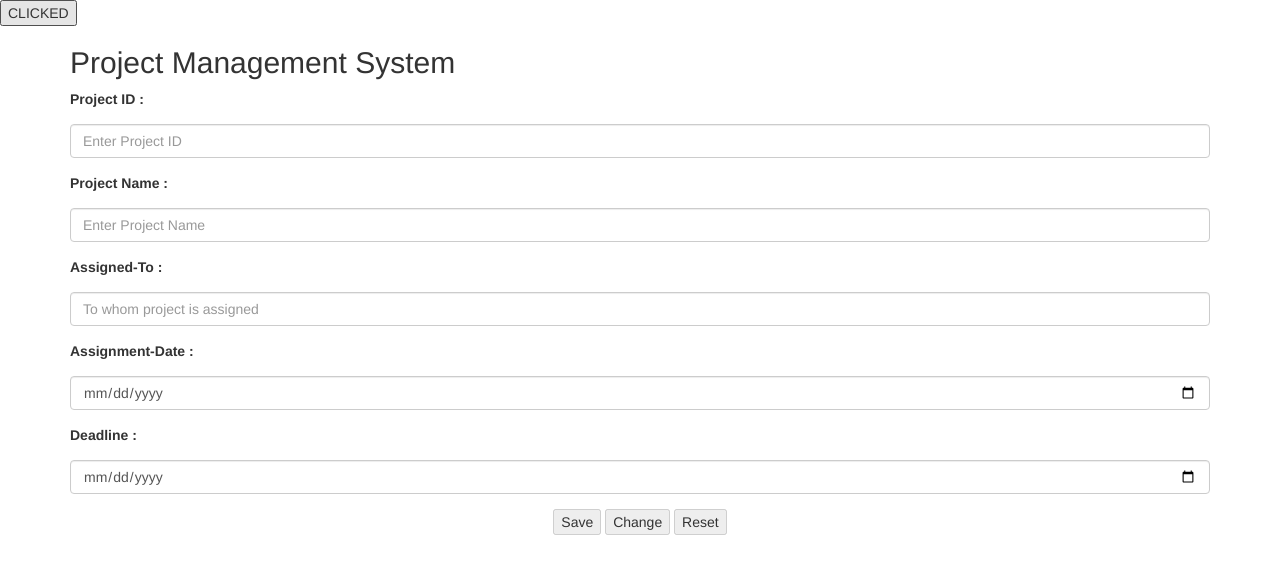
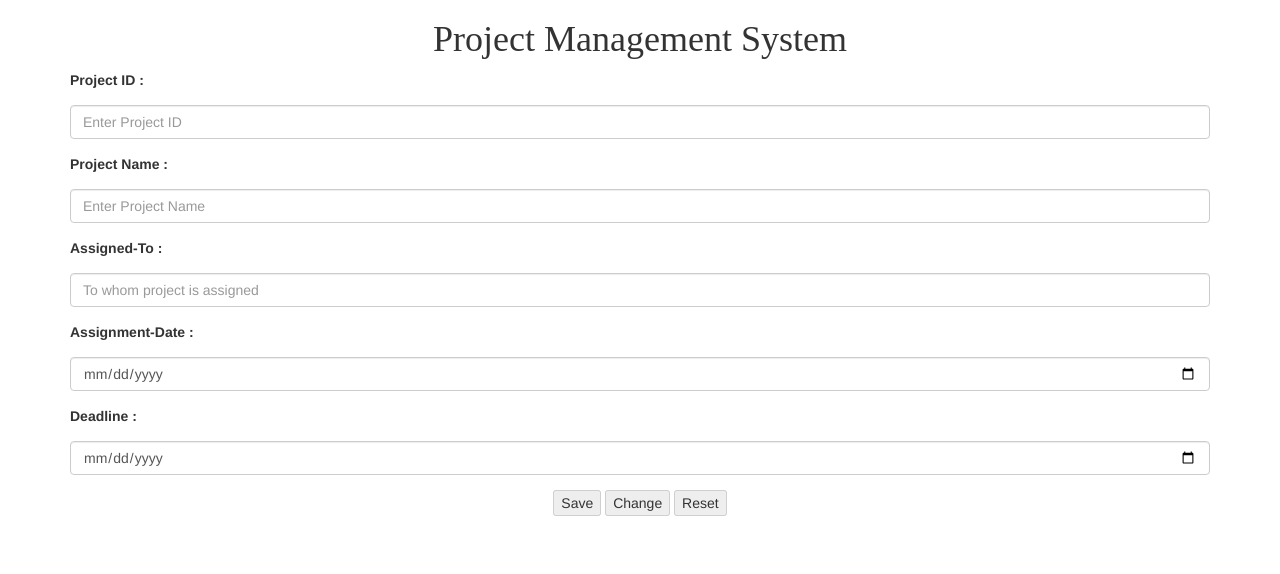
Before and after one commit to aithasahith02/Project-Management-Form, a plain HTML site: page public_html/index.html in a window 1280 px wide. Drawn offline with nearby package versions, Linux system fonts and the light colour scheme.

Commit message:
Added CSS.

```diff
--- a/public_html/index.html
+++ b/public_html/index.html
@@ -1,6 +1,11 @@
 <!DOCTYPE html>
 <html lang="en">
     <head>
+        <style>
+           .Heading{
+                font-family: 'Times New Roman';
+           }
+        </style>
         <title>Bootstrap Example</title>
         <meta charset="utf-8">
         <meta name="viewport" content="width=device-width, initial-scale=1">
@@ -14,9 +19,9 @@
         <script src="js/index.js" ></script>
     </head>
     <body>
-        <button type="button" onclick="clicked()">CLICKED</button>
+    <center><h1 class="Heading">Project Management System</h1></center>
         <div class="container">
-            <h2>Project Management System</h2>
+
             <form id="projForm" class='form-group'>
                 <div class="form-group">
                     <label class="form-group">Project ID :</label>
--- a/public_html/js/index.js
+++ b/public_html/js/index.js
@@ -1,8 +1,8 @@
 //Variables to be used to make API calls
 var connectionToken = "90931686|-31949325595370742|90961570";
+var baseURL = "http://api.login2explore.com:5577";
+var relationName = "proj-rel";
 var databaseName = "project";
-var relationName = "proj-rel";
-var baseURL = "http://api.login2explore.com:5577";
 var jpdbIRL = "/api/irl";
 var jpdbIML = "/api/iml";
 
```
